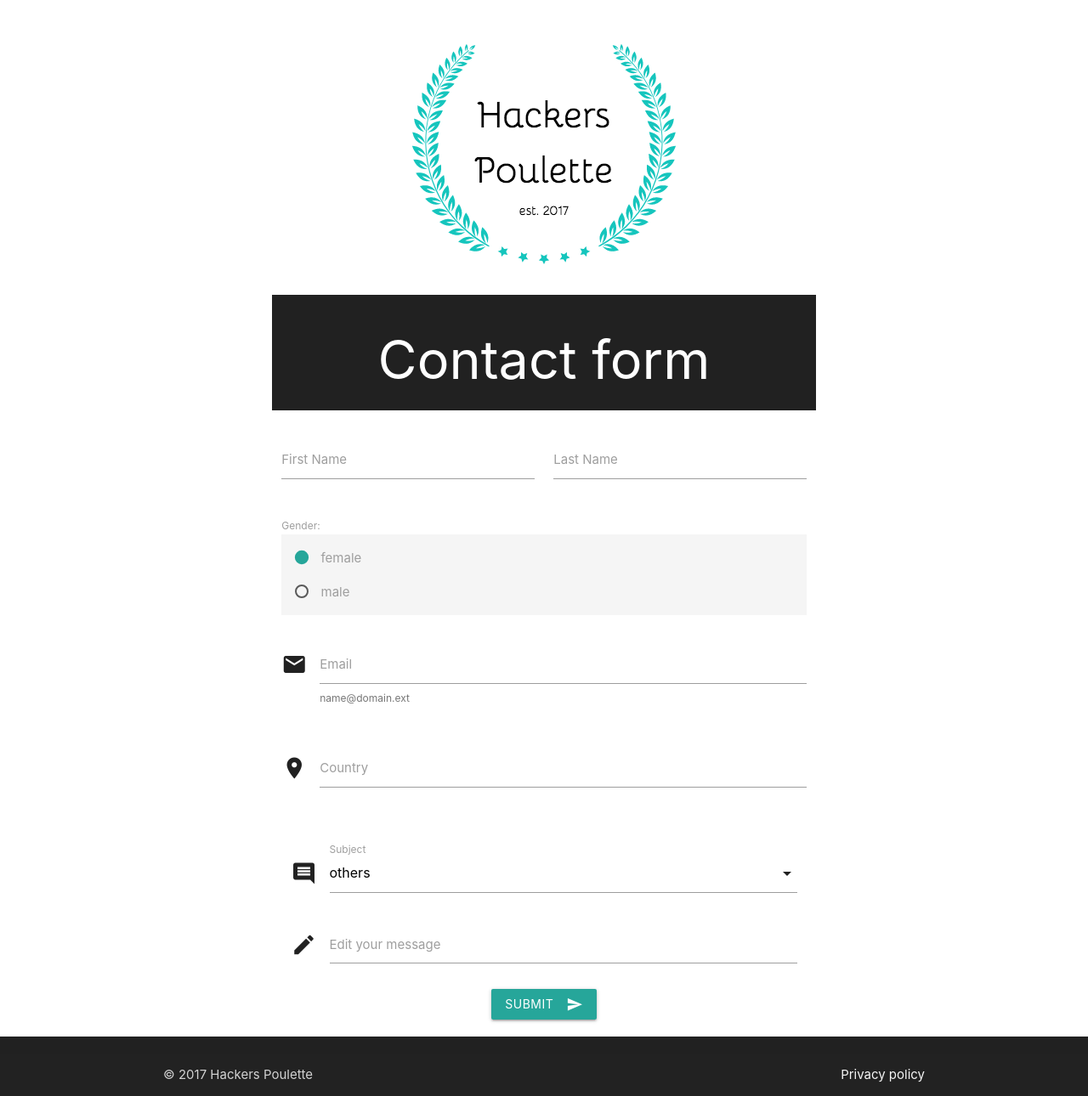
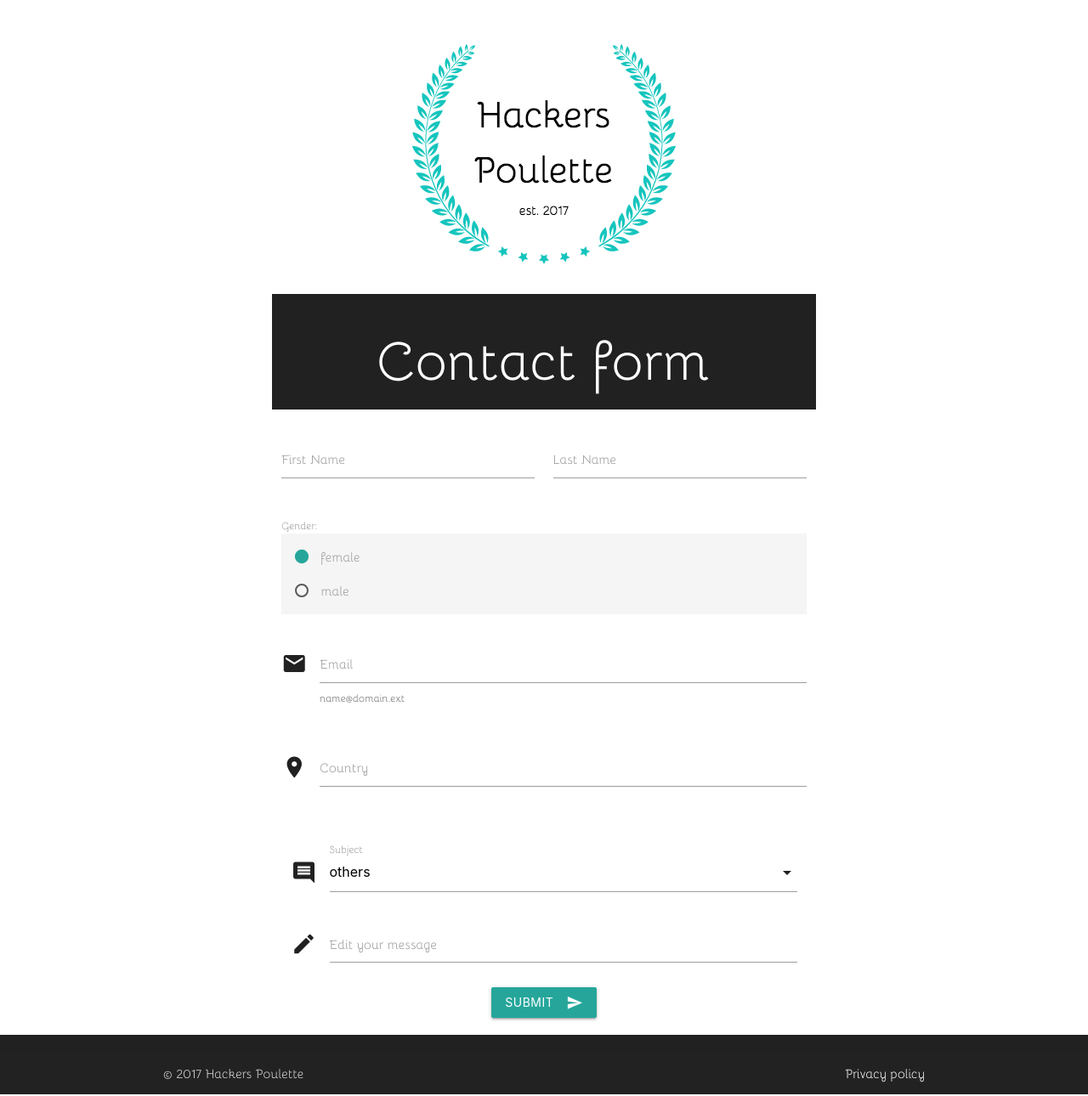
Before and after one commit to piralimic/PHP, a PHP site: page /hackers-poulette/index.php in a window 1280 px wide. Shown: the whole page at 85% size. Run offline with PHP 8.4, Linux system fonts and the light colour scheme.

Commit message:
update FONTS

```diff
--- a/htdocs/hackers-poulette/index.php
+++ b/htdocs/hackers-poulette/index.php
@@ -6,6 +6,7 @@
   <link href="https://fonts.googleapis.com/icon?family=Material+Icons" rel="stylesheet">
   <!--Import materialize.css-->
   <link rel="stylesheet" href="https://cdnjs.cloudflare.com/ajax/libs/materialize/1.0.0/css/materialize.min.css">
+  <link rel="stylesheet" href="./src/css/main.css">
   <!--Let browser know website is optimized for mobile-->
   <meta name="viewport" content="width=device-width, initial-scale=1.0"/>
   <link rel="icon" href="./src/favicon.ico" type="image/png">
--- /dev/null
+++ b/htdocs/hackers-poulette/src/css/main.css
@@ -0,0 +1,15 @@
+@font-face {
+    font-family: 'Bellota';
+    // font-style: normal;
+    // font-weight: normal;
+    src: url('../fonts/Bellota-Bold.otf') format('opentype');
+    src: url('../fonts/Bellota-BoldItalic.otf') format('opentype');
+    src: url('../fonts/Bellota-Italic.otf') format('opentype');
+    src: url('../fonts/Bellota-Light.otf') format('opentype');
+    src: url('../fonts/Bellota-LightItalic.otf') format('opentype');
+    src: url('../fonts/Bellota-Regular.otf') format('opentype');
+}
+
+body {
+  font-family: 'Bellota', sans-serif;
+}
```
Also changed, not shown: htdocs/hackers-poulette/src/fonts/Bellota-Bold.otf (added), htdocs/hackers-poulette/src/fonts/Bellota-BoldItalic.otf (added), htdocs/hackers-poulette/src/fonts/Bellota-Italic.otf (added), htdocs/hackers-poulette/src/fonts/Bellota-Light.otf (added), htdocs/hackers-poulette/src/fonts/Bellota-LightItalic.otf (added), htdocs/hackers-poulette/src/fonts/Bellota-Regular.otf (added).
